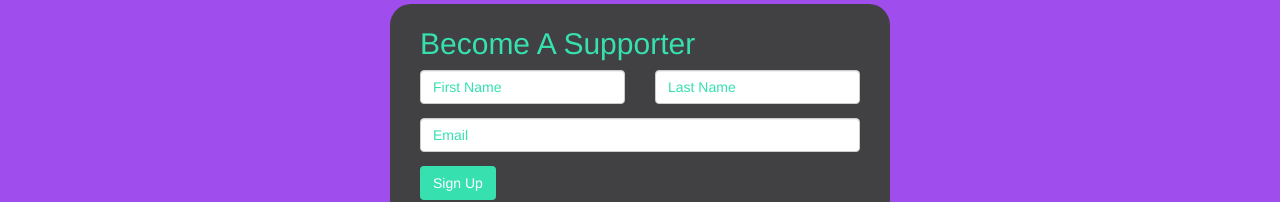
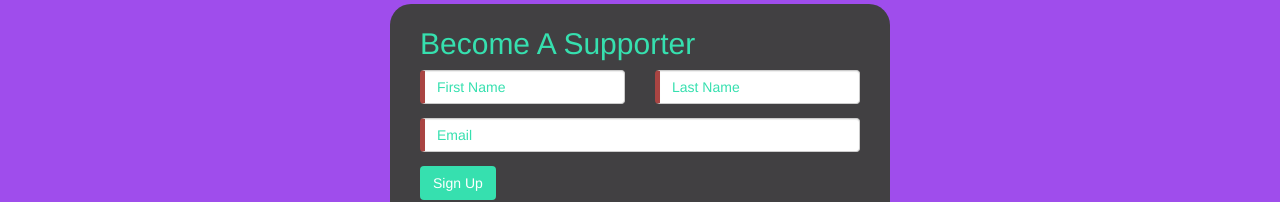
Before and after one commit to Woz-U-Group-Projects/team-goal-getters, an Angular app in the folder client/: page /follower-signup in a window 1280 px wide. Shown: the part 327-529 px from the top of the page. Built offline with nearby package versions, Linux system fonts and the light colour scheme.

Commit message:
fixed follower sign up

```diff
--- a/client/src/app/components/follower-signup/follower-signup.component.html
+++ b/client/src/app/components/follower-signup/follower-signup.component.html
@@ -1,17 +1,13 @@
 <div class="container" id="formblock">
   <h2 class="col-xs-12">Become A Supporter</h2>
-  <form (ngSubmit)="addFollower()" #followerForm="ngForm">
-    <label for="fname"></label>
       <div class="col-xs-6">
-        <input type="text" class="form-control" id="fname" required placeholder="First Name">
+        <input [(ngModel)]="newFollower.fname" class="form-control" required placeholder="First Name">
       </div>
-    <label for="lname"></label>
       <div class="col-xs-6">
-        <input type="text" class="form-control" id="lname" required placeholder="Last Name">
+        <input [(ngModel)]="newFollower.lname" class="form-control" required placeholder="Last Name">
       </div>
-    <label for="email"></label>
       <div class="col-xs-12">
-        <input type="email" class="form-control" id="email" required placeholder="Email">
+        <input [(ngModel)]="newFollower.email" class="form-control" required placeholder="Email">
       </div>
       <!-- REMOVED TEMPORARILY TO TEST SUBMISSION
     <label for="favInfluencer"></label>
@@ -22,8 +18,7 @@
       </div>
       -->
     <div class="col-xs-2">
-      <button type="submit" class="btn" id="submit-btn" [disabled]="!followerForm.form.valid">Sign Up</button>
+      <button type="submit" class="btn" id="submit-btn" (click)="addFollower()">Sign Up</button>
     </div>
     <div class="col-xs-10"></div>
-  </form>
 </div>
--- a/client/src/app/follower.service.ts
+++ b/client/src/app/follower.service.ts
@@ -10,7 +10,7 @@ import { Observable } from "rxjs";
 export class FollowerService {
   constructor(private http: HttpClient) {}
 
-  url = "http://localhost:5000/api/followers";
+  url: string = "http://localhost:5000/api/followers/";
 
   getFollower(): Observable<Follower[]> {
     return this.http.get<Follower[]>(this.url);
```
Also changed, not shown: client/src/app/components/follower-signup/follower-signup.component.ts (+4 -4 lines), 2 other files (tests, documents, lock files or other folders).
